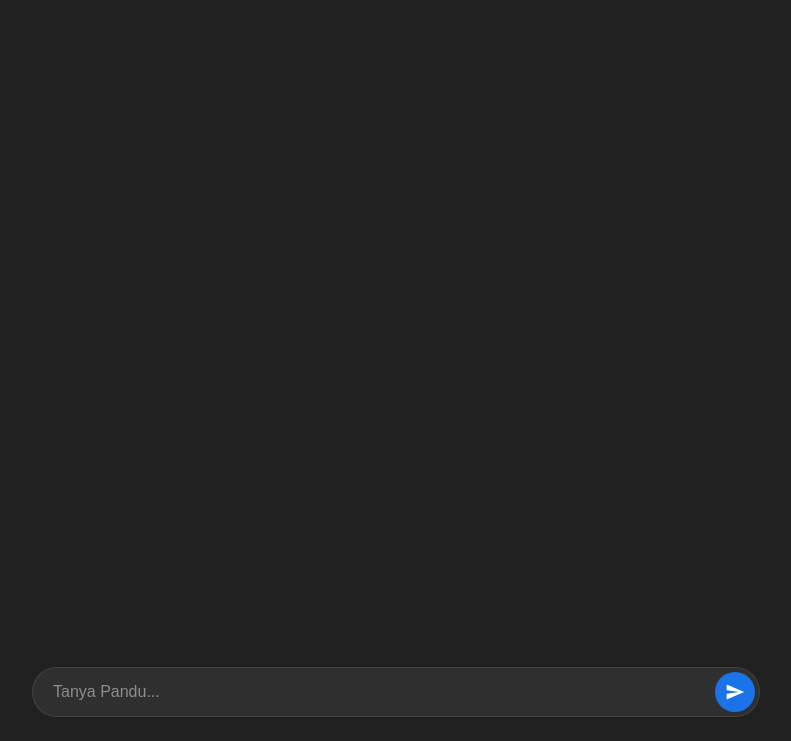
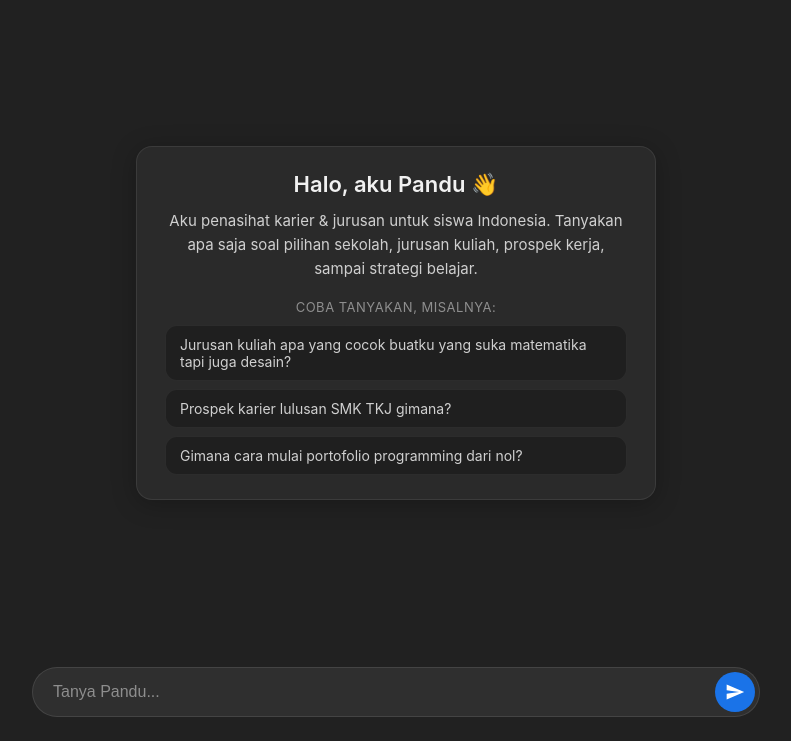
Before and after one commit to FAYnim/AI-School-Career-Major-Advisor, a website: page public/index.html in a window 1280 px wide. Shown: the part 59-800 px from the top of the page, without its empty margins (244-1035 px from the left). Drawn offline with Linux system fonts and the light colour scheme.

Commit message:
Add welcome message in chat before first user send

```diff
--- a/public/index.html
+++ b/public/index.html
@@ -9,7 +9,18 @@
 <body>
   <div class="container">
     <h1>Pandu Karier AI</h1>
-    <div id="chat-box" class="chat-box"></div>
+    <div id="chat-box" class="chat-box">
+      <div id="welcome-message" class="welcome-message">
+        <h2>Halo, aku Pandu 👋</h2>
+        <p>Aku penasihat karier &amp; jurusan untuk siswa Indonesia. Tanyakan apa saja soal pilihan sekolah, jurusan kuliah, prospek kerja, sampai strategi belajar.</p>
+        <p class="welcome-label">Coba tanyakan, misalnya:</p>
+        <ul class="welcome-suggestions">
+          <li>Jurusan kuliah apa yang cocok buatku yang suka matematika tapi juga desain?</li>
+          <li>Prospek karier lulusan SMK TKJ gimana?</li>
+          <li>Gimana cara mulai portofolio programming dari nol?</li>
+        </ul>
+      </div>
+    </div>
     <form id="chat-form">
       <div class="input-wrapper">
         <input type="text" id="user-input" placeholder="Tanya Pandu..." autocomplete="off" required />
--- a/public/script.js
+++ b/public/script.js
@@ -5,6 +5,13 @@ document.addEventListener("DOMContentLoaded", () => {
   const input = document.getElementById("user-input");
   const chatBox = document.getElementById("chat-box");
   const submitButton = form.querySelector('button[type="submit"]');
+  const welcomeMessage = document.getElementById("welcome-message");
+
+  function hideWelcome() {
+    if (welcomeMessage && !welcomeMessage.classList.contains("hidden")) {
+      welcomeMessage.classList.add("hidden");
+    }
+  }
 
   const conversation = [];
 
@@ -130,6 +137,7 @@ document.addEventListener("DOMContentLoaded", () => {
       text: userMessage,
     });
 
+    hideWelcome();
     addMessage("user", userMessage);
     const thinkingMessage = addMessage("model", "Thinking...");
 
--- a/public/style.css
+++ b/public/style.css
@@ -45,6 +45,63 @@ h1 {
   flex-direction: column;
   gap: 24px;
   scroll-behavior: smooth;
+}
+
+.welcome-message {
+  margin: auto;
+  max-width: 520px;
+  padding: 24px 28px;
+  text-align: center;
+  background: #2a2a2a;
+  border: 1px solid rgba(255, 255, 255, 0.08);
+  border-radius: 16px;
+  box-shadow: 0 4px 24px rgba(0, 0, 0, 0.25);
+}
+
+.welcome-message.hidden {
+  display: none;
+}
+
+.welcome-message h2 {
+  font-size: 22px;
+  font-weight: 600;
+  margin-bottom: 12px;
+  color: #f1f1f1;
+}
+
+.welcome-message p {
+  font-size: 15px;
+  line-height: 1.6;
+  color: #cfcfcf;
+  margin-bottom: 12px;
+}
+
+.welcome-message .welcome-label {
+  font-size: 13px;
+  color: #8e8e8e;
+  margin-top: 16px;
+  margin-bottom: 8px;
+  text-transform: uppercase;
+  letter-spacing: 0.5px;
+}
+
+.welcome-message .welcome-suggestions {
+  list-style: none;
+  padding: 0;
+  margin: 0;
+  display: flex;
+  flex-direction: column;
+  gap: 8px;
+}
+
+.welcome-message .welcome-suggestions li {
+  background: #1f1f1f;
+  border: 1px solid rgba(255, 255, 255, 0.06);
+  border-radius: 12px;
+  padding: 10px 14px;
+  font-size: 14px;
+  color: #d0d0d0;
+  text-align: left;
 }
 
 .chat-box::-webkit-scrollbar {
```
